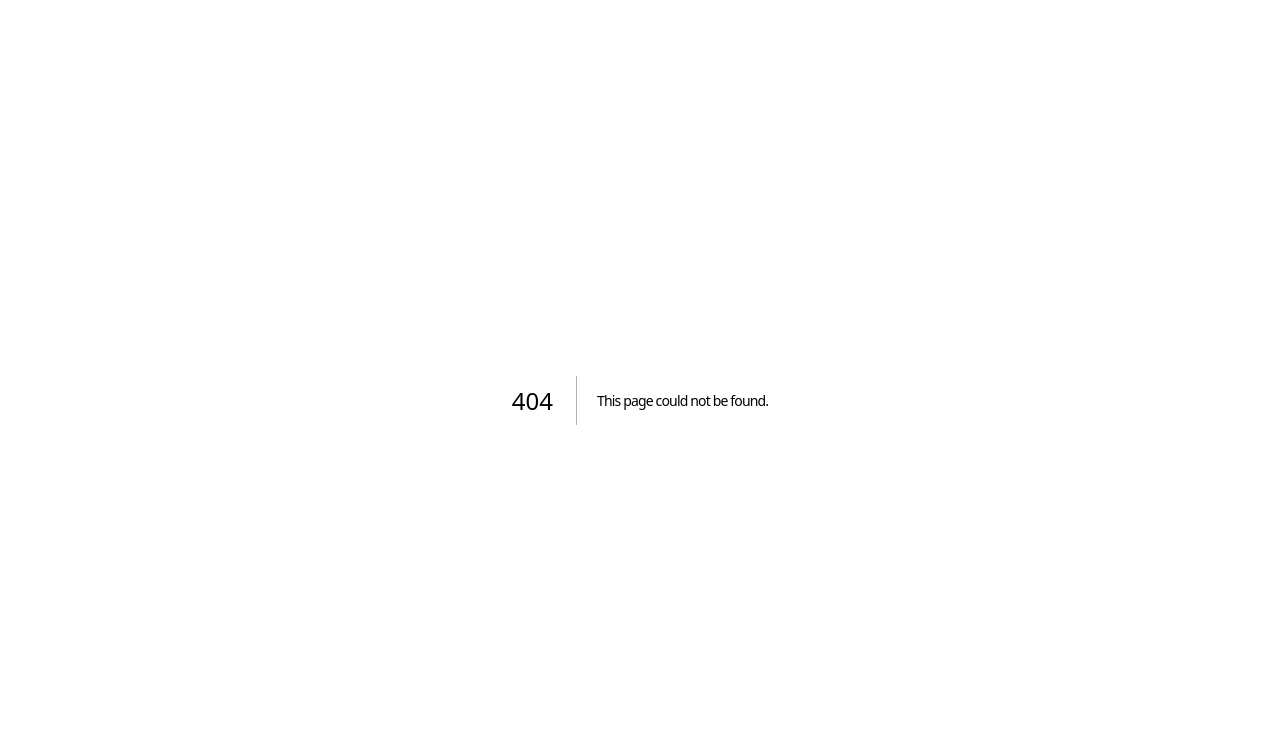
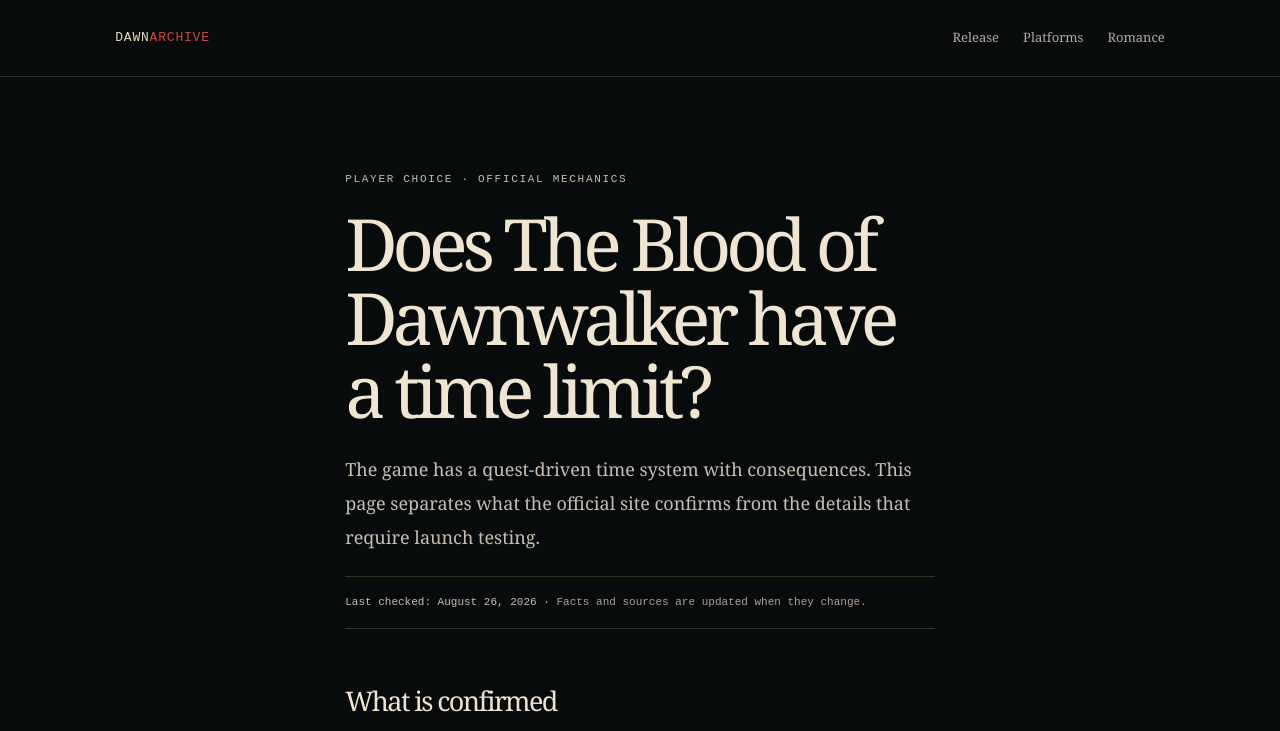
Before and after one commit to wencun/dawnwalker.cc, a Next.js app: page /time-system in a window 1280 px wide. Before the commit this address had no page. Shown: the top 731 px of the page. Built offline with nearby package versions, Linux system fonts and the light colour scheme.

Commit message:
Add time system explainer

```diff
--- a/app/page.tsx
+++ b/app/page.tsx
@@ -9,7 +9,7 @@ const cards = [
 ];
 
 export default function Home() {
-  return <main><nav className="nav"><a className="brand" href="/">DAWN<span>ARCHIVE</span><small>INDEPENDENT FIELD GUIDE</small></a><div className="links"><a href="/release-times">Release times</a><a href="/can-i-run">Can I run it?</a><a href="/console-performance">Performance</a><a href="/editions">Editions</a><a href="/known-issues">Issue tracker</a></div></nav>
+  return <main><nav className="nav"><a className="brand" href="/">DAWN<span>ARCHIVE</span><small>INDEPENDENT FIELD GUIDE</small></a><div className="links"><a href="/release-times">Release times</a><a href="/can-i-run">Can I run it?</a><a href="/console-performance">Performance</a><a href="/editions">Editions</a><a href="/time-system">Time system</a><a href="/known-issues">Issue tracker</a></div></nav>
     <section className="hero" id="top"><div className="hero-art" aria-hidden="true"><img src="/dawnwalker-hero.jpg" alt="" /></div><div className="hero-copy"><p className="eyebrow">THE BLOOD OF DAWNWALKER · INDEPENDENT GUIDE</p><p className="hero-kicker">VERIFIED FACTS · SPOILER-AWARE HELP</p><h1>Your guide to <em>surviving the dawn.</em></h1><p className="lead">Release information, platform answers and player-first guides for Rebel Wolves&apos; dark-fantasy action RPG—clearly marked as official, verified, or still unconfirmed.</p><div className="hero-actions"><a className="primary" href="/release-date">Release date & times</a><a className="secondary" href="#launch">Launch help desk</a></div></div><aside className="clock-card"><p>GLOBAL RELEASE</p><div className="day">SEP <span>03</span></div><div className="bar"><i /></div><small>2026 · PC, PlayStation 5<br />Xbox Series X|S</small></aside></section>
     <section className="signal"><span>✦ LAUNCH STATUS</span><p>Release is confirmed for September 3, 2026. We update facts with dated official sources and label community reports before they become advice.</p><a href="/release-date">Check the release guide →</a></section>
     <section className="section intro"><div><p className="eyebrow">USEFUL, NOT NOISY</p><h2>Answers for the moment you need them.</h2></div><div className="intro-copy"><p>We build pages around a player&apos;s question—not a list of duplicate keywords. Every guide names its evidence, date checked and spoiler level.</p><span>OFFICIAL · VERIFIED · COMMUNITY REPORT</span></div></section>
--- /dev/null
+++ b/app/time-system/page.tsx
@@ -0,0 +1,23 @@
+import { GuidePage, guideMetadata } from "../guide-page";
+
+export const metadata = guideMetadata(
+  "Does The Blood of Dawnwalker Have a Time Limit? Official Time System",
+  "What The Blood of Dawnwalker officially confirms about its quest-driven time system, consequences and the questions that remain unanswered before launch.",
+  "/time-system",
+  ["The Blood of Dawnwalker time limit", "Blood of Dawnwalker 30 days", "Blood of Dawnwalker time system"]
+);
+
+export default function TimeSystemPage() {
+  return <GuidePage
+    eyebrow="PLAYER CHOICE · OFFICIAL MECHANICS"
+    title="Does The Blood of Dawnwalker have a time limit?"
+    dek="The game has a quest-driven time system with consequences. This page separates what the official site confirms from the details that require launch testing."
+    checked="August 26, 2026"
+    sources={[{ label: "Bandai Namco — official game overview", href: "https://www.bandainamcoent.com/games/dawnwalker" }]}
+    sections={[
+      { title: "What is confirmed", body: <div className="fact-grid"><p><b>Time moves with quests</b>The official site says every time you take on a quest, time moves forward.</p><p><b>Choices have consequences</b>The publisher says you will not have time for everyone, so deciding whom to help matters.</p><p><b>Day and night differ</b>The game has two gameplay loops, with different abilities and ways to approach goals.</p><p><b>Story pressure</b>Your family’s days are numbered; the system is part of the game’s central premise.</p></div> },
+      { title: "What is not confirmed", body: <ul><li>Do not assume that a “30-day” headline means a real-world countdown or a fixed number of play hours.</li><li>Do not assume that free exploration always advances, or never advances, time until the released game and developer guidance demonstrate it.</li><li>We have no official confirmation of a toggle to disable the system, post-ending free roam, or the exact consequences of every missed objective.</li></ul> },
+      { title: "Practical pre-launch advice", body: <p>If this mechanic affects whether you buy, wait for a launch review that shows the game version, a normal quest hand-in, an exploration segment and the in-game time display. A short clip or a forum claim alone cannot answer all four questions.</p> },
+    ]}
+  />;
+}
```
Also changed, not shown: 1 other file (tests, documents, lock files or other folders).
